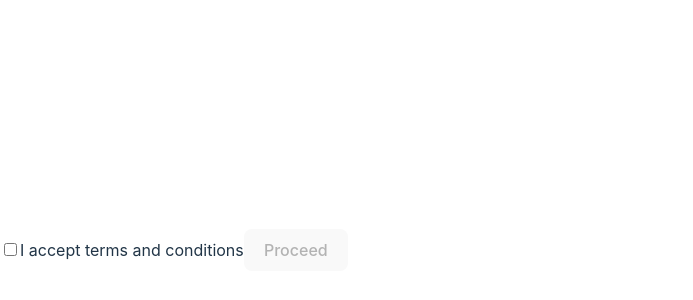
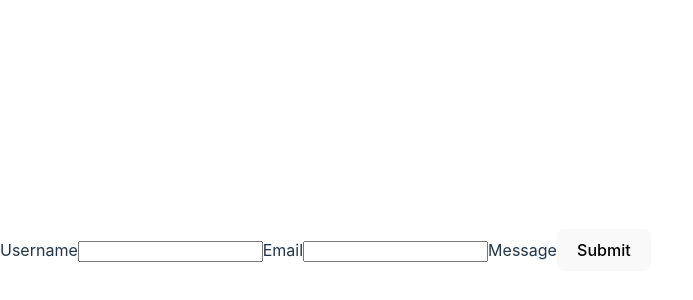
Before and after one commit to nasteap2015/my-react-project, a React (Vite) app: page / in a window 1280 px wide. Shown: the part 150-450 px from the top of the page, without its empty margins (0-693 px from the left). Built offline with nearby package versions, Linux system fonts and the light colour scheme.

Commit message:
practice

```diff
--- a/package.json
+++ b/package.json
@@ -10,8 +10,10 @@
     "preview": "vite preview"
   },
   "dependencies": {
+    "formik": "^2.4.6",
     "react": "^18.2.0",
-    "react-dom": "^18.2.0"
+    "react-dom": "^18.2.0",
+    "yup": "^1.4.0"
   },
   "devDependencies": {
     "@types/react": "^18.2.66",
--- a/src/components/App.jsx
+++ b/src/components/App.jsx
@@ -1,31 +1,40 @@
 // src/App.jsx
 
-import { useState, useId } from "react";
+import { useId } from "react";
+import { Formik, Form, Field } from "formik";
 
-const App = () => {
-  const [hasAccepted, setHasAccepted] = useState(false);
+const initialValues = {
+  username: "",
+  email: "",
+  message: ""
+};
 
-  const handleChange = (evt) => {
-    setHasAccepted(evt.target.checked);
+const FeedbackForm = () => {
+  const nameFieldId = useId();
+  const emailFieldId = useId();
+	const msgFieldId = useId();
+
+  const handleSubmit = (values, actions) => {
+    console.log(values);
+    actions.resetForm();
   };
 
   return (
-    <div>
-      <label>
-        <input
-          type="checkbox"
-          name="terms"
-          checked={hasAccepted}
-          onChange={handleChange}
-        />
-        I accept terms and conditions
-      </label>
-      <button type="button" disabled={!hasAccepted}>
-        Proceed
-      </button>
-    </div>
+    <Formik initialValues={initialValues} onSubmit={handleSubmit}>
+      <Form>
+        <label htmlFor={nameFieldId}>Username</label>
+        <Field type="text" name="username" id={nameFieldId} />
+
+        <label htmlFor={emailFieldId}>Email</label>
+        <Field type="email" name="email" id={emailFieldId} />
+
+				<label htmlFor={msgFieldId}>Message</label>
+        <Field as="checkbox" name="message" id={msgFieldId} rows="5" />
+
+        <button type="submit">Submit</button>
+      </Form>
+    </Formik>
   );
 };
 
-
-export default App;
+export default FeedbackForm;
```
Also changed, not shown: 1 other file (tests, documents, lock files or other folders).
